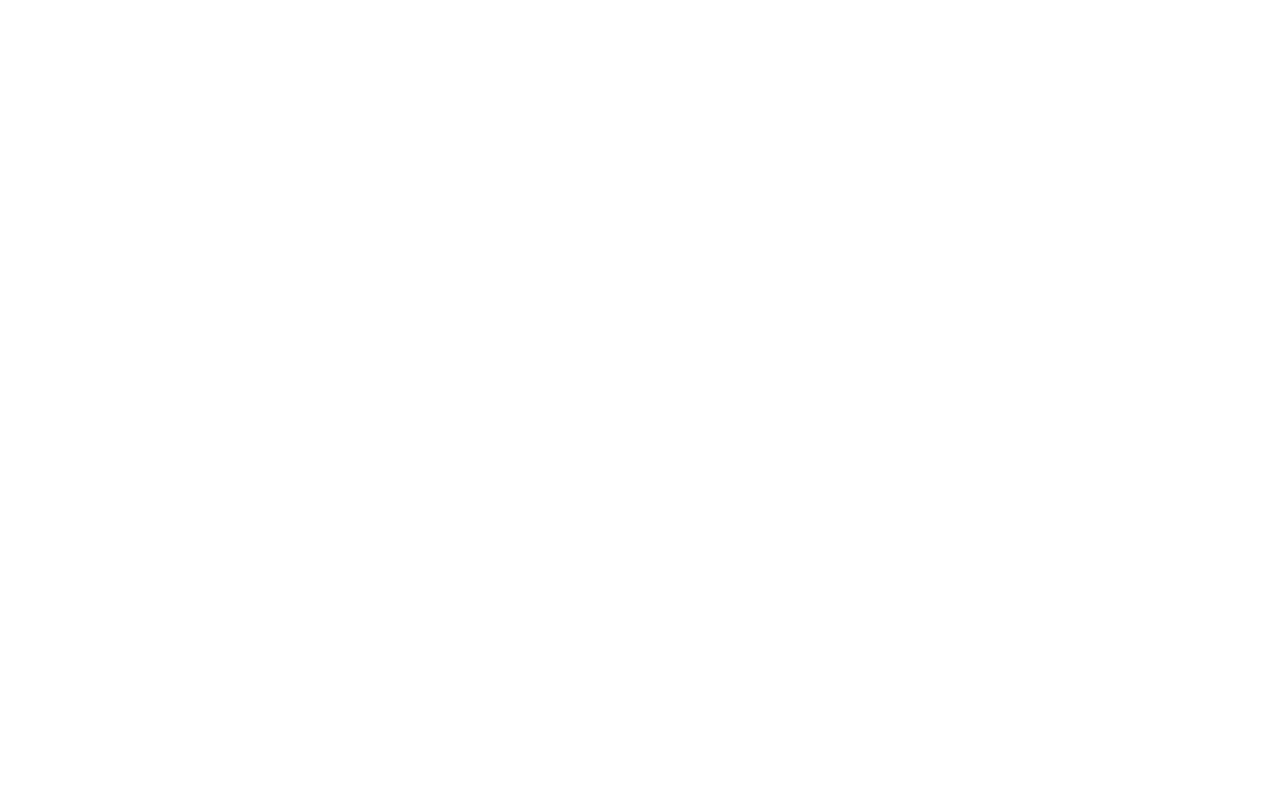
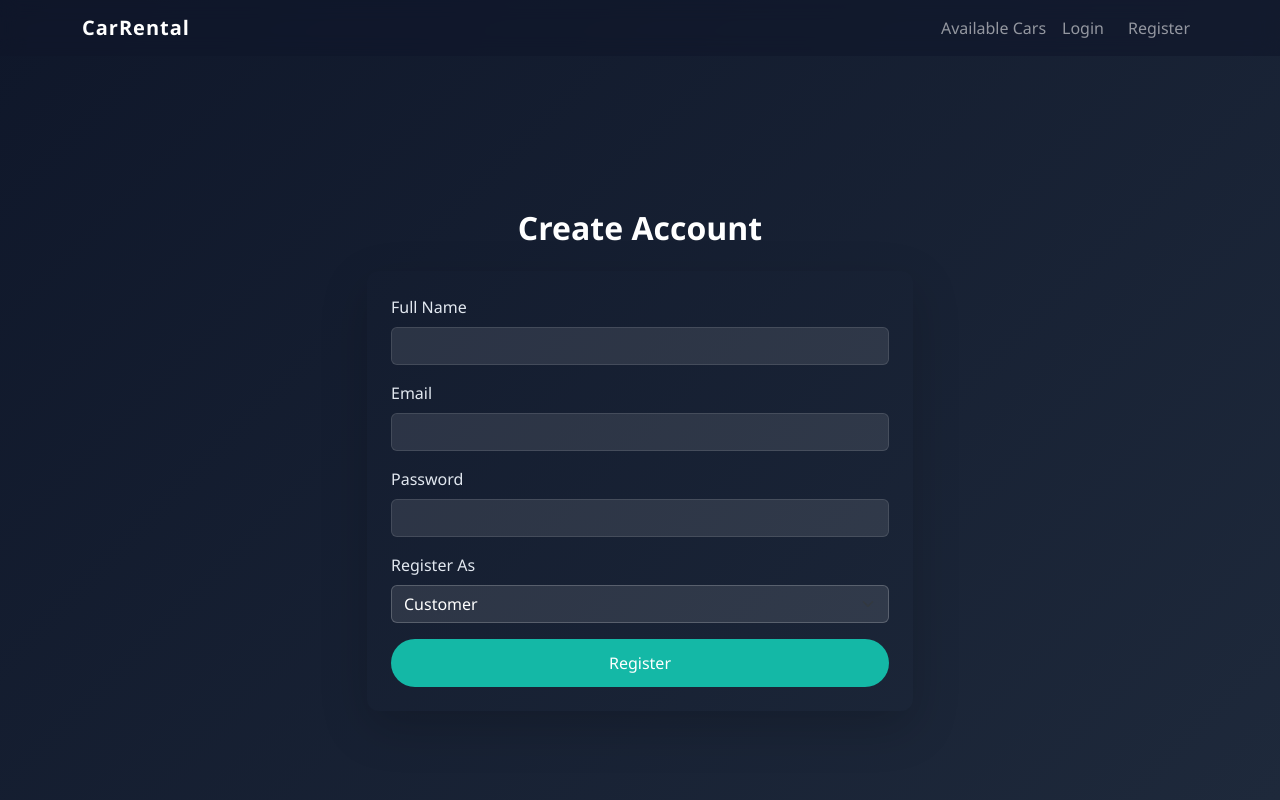
Before and after one commit to garg05shivam/Car_Rental_System, a PHP site: page /auth/register.php in a window 1280 px wide. Before the commit the page is empty. Run offline with PHP 8.4, Linux system fonts and the light colour scheme.

Commit message:
Added premium landing page design and secure user registration with role support

```diff
--- a/assets/css/style.css
+++ b/assets/css/style.css
@@ -53,8 +53,56 @@
 }
 
 
-/* Card Style (future use) */
+
 .card {
     border-radius: 12px;
     box-shadow: 0 4px 15px rgba(0,0,0,0.08);
 }
+
+.register-section {
+    min-height: 100vh;
+    background: linear-gradient(135deg, #0f172a, #1e293b);
+    padding-top: 120px;
+    color: white;
+}
+
+.register-section h2 {
+    font-weight: 600;
+}
+
+.register-section .form-control,
+.register-section .form-select {
+    background-color: rgba(255,255,255,0.1);
+    border: 1px solid rgba(255,255,255,0.2);
+    color: white;
+}
+
+.register-section .form-control::placeholder {
+    color: #cbd5e1;
+}
+
+.register-section .form-label {
+    color: #e2e8f0;
+}
+.register-section .form-select {
+    background-color: rgba(255,255,255,0.1);
+    border: 1px solid rgba(255,255,255,0.2);
+    color: white;
+    appearance: none;
+    padding-right: 40px;
+}
+
+.register-section .form-select:focus {
+    border-color: #14b8a6;
+    box-shadow: 0 0 10px rgba(20,184,166,0.4);
+}
+
+.register-section option {
+    color: black;
+}
+
+.form-control:focus,
+.form-select:focus {
+    border-color: #14b8a6;
+    box-shadow: 0 0 8px rgba(20,184,166,0.4);
+}
--- a/auth/register.php
+++ b/auth/register.php
@@ -0,0 +1,102 @@
+<?php
+require_once "../config/db.php";
+
+$message = "";
+
+if ($_SERVER["REQUEST_METHOD"] == "POST") {
+
+    $full_name = trim($_POST["full_name"]);
+    $email = trim($_POST["email"]);
+    $password = trim($_POST["password"]);
+    $role = $_POST["role"];
+
+    // Only allow customer or agency
+    if ($role !== "customer" && $role !== "agency") {
+        die("Invalid role selected.");
+    }
+
+    // Check if email already exists
+    $checkQuery = "SELECT id FROM users WHERE email = ?";
+    $stmt = $conn->prepare($checkQuery);
+    $stmt->bind_param("s", $email);
+    $stmt->execute();
+    $stmt->store_result();
+
+    if ($stmt->num_rows > 0) {
+        $message = "Email already registered!";
+    } else {
+
+        // Hash password
+        $hashed_password = password_hash($password, PASSWORD_DEFAULT);
+
+        // Insert user
+        $insertQuery = "INSERT INTO users (full_name, email, password, role) VALUES (?, ?, ?, ?)";
+        $stmt = $conn->prepare($insertQuery);
+        $stmt->bind_param("ssss", $full_name, $email, $hashed_password, $role);
+
+        if ($stmt->execute()) {
+            $message = "Registration successful! You can now login.";
+        } else {
+            $message = "Something went wrong. Try again.";
+        }
+    }
+}
+?>
+
+<?php include "../includes/header.php"; ?>
+<?php include "../includes/navbar.php"; ?>
+
+<div class="register-section d-flex align-items-center">
+    <div class="container">
+
+        <h2 class="text-center mb-4">Create Account</h2>
+
+        <?php if ($message != ""): ?>
+            <div class="alert alert-info text-center">
+                <?php echo $message; ?>
+            </div>
+        <?php endif; ?>
+
+        <div class="row justify-content-center">
+            <div class="col-md-6">
+                <div class="card p-4 bg-transparent border-0 shadow-lg">
+
+                    <form method="POST">
+
+                        <div class="mb-3">
+                            <label class="form-label">Full Name</label>
+                            <input type="text" name="full_name" class="form-control" required>
+                        </div>
+
+                        <div class="mb-3">
+                            <label class="form-label">Email</label>
+                            <input type="email" name="email" class="form-control" required>
+                        </div>
+
+                        <div class="mb-3">
+                            <label class="form-label">Password</label>
+                            <input type="password" name="password" class="form-control" required>
+                        </div>
+
+                        <div class="mb-3">
+                            <label class="form-label">Register As</label>
+                            <select name="role" class="form-select" required>
+                                <option value="customer">Customer</option>
+                                <option value="agency">Car Rental Agency</option>
+                            </select>
+                        </div>
+
+                        <button type="submit" class="btn btn-primary w-100">
+                            Register
+                        </button>
+
+                    </form>
+
+                </div>
+            </div>
+        </div>
+
+    </div>
+</div>
+
+<?php include "../includes/footer.php"; ?>
```
